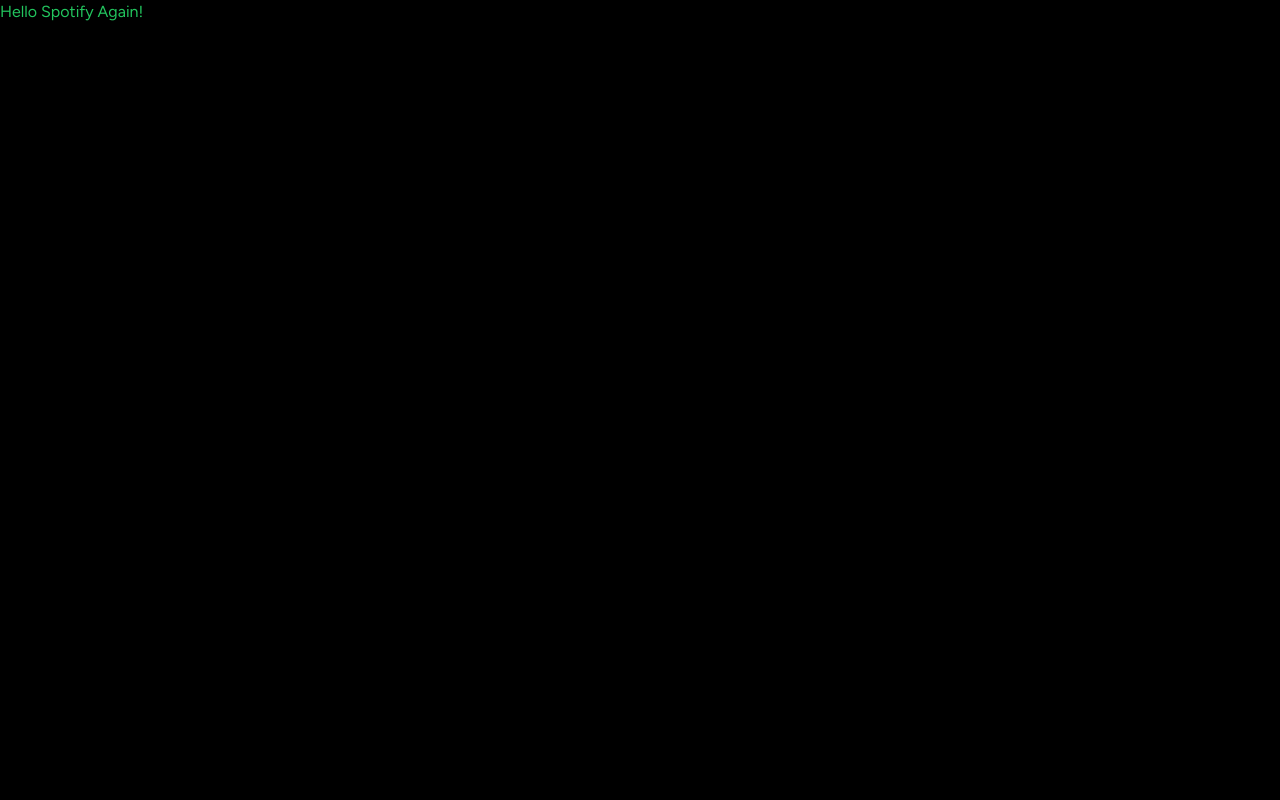
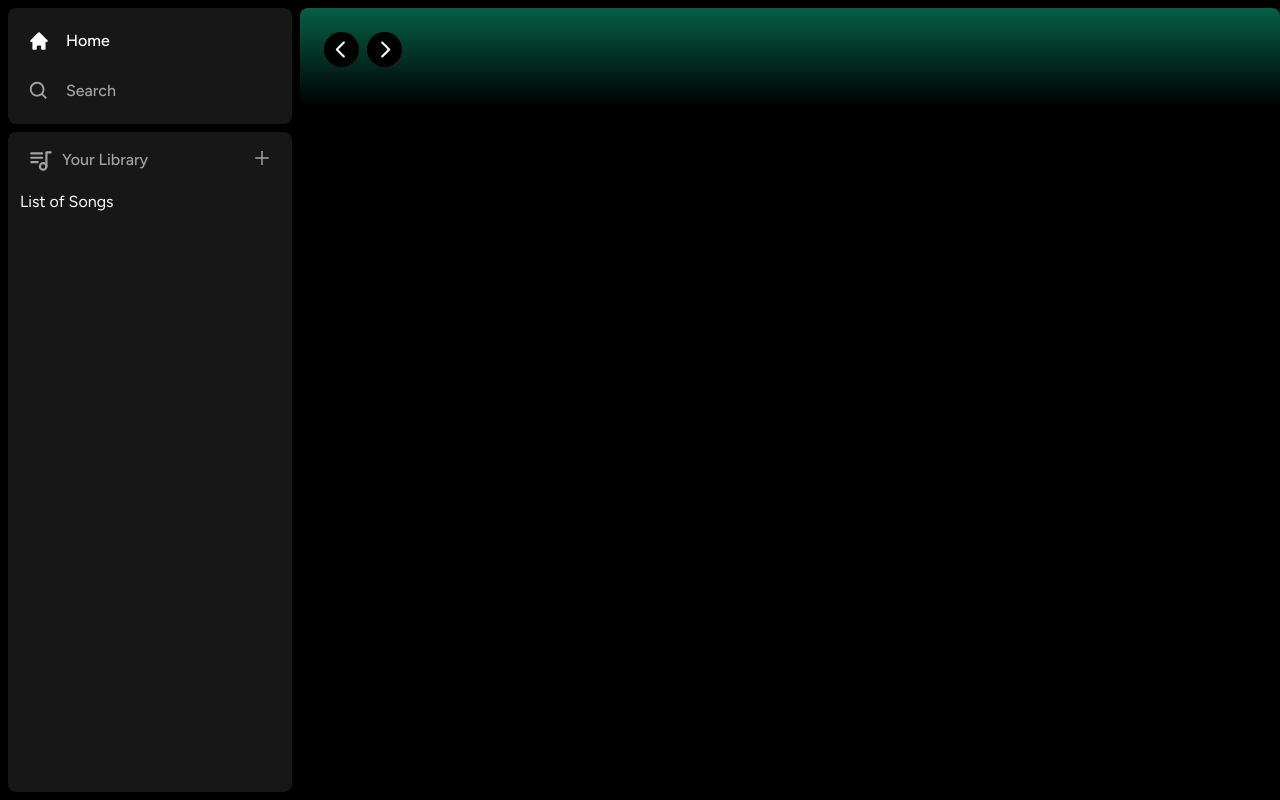
Before and after one commit to allworkdone/spotify-clone, a Next.js app: page / in a window 1280 px wide. Built offline with nearby package versions, Linux system fonts and the light colour scheme.

Commit message:
Spotify-clone: Layout implimentation Part-1 Implimented some icons like home and search for both Mobile and Desktop View Implimented some Shades Implimented side bar

```diff
--- a/app/(site)/page.tsx
+++ b/app/(site)/page.tsx
@@ -1,8 +1,19 @@
+import Header from "../components/Header"
+
 
 export default function Home() {
   return (
-    <div className="text-green-500">
-      Hello Spotify Again!
+    <div
+      className="text-neutral-900
+        rounded-lg
+        h-full
+        w-full
+        overflow-hidden
+        overflow-y-auto
+        ">
+          <Header>
+          </Header>
+
     </div>
   )
 }
--- /dev/null
+++ b/app/components/Box.tsx
@@ -0,0 +1,26 @@
+import { twMerge } from "tailwind-merge";
+
+interface BoxProps {
+    children: React.ReactNode;
+    className?: string;
+}
+
+const Box: React.FC<BoxProps> = ({
+    children,
+    className
+}) => {
+    return (
+        <div
+            className={twMerge(`
+                bg-neutral-900
+                rounded-lg
+                h-fit
+                w-full
+            `,className)}
+        >
+            {children}
+        </div>
+     );
+}
+
+export default Box;
--- /dev/null
+++ b/app/components/Header.tsx
@@ -0,0 +1,92 @@
+"use client";
+
+import { useRouter } from "next/navigation";
+import { twMerge } from "tailwind-merge";
+import { RxCaretLeft, RxCaretRight } from "react-icons/rx";
+import { HiHome } from "react-icons/hi";
+import { BiSearch } from "react-icons/bi";
+
+interface HeaderProps {
+    children: React.ReactNode;
+    className?: string;
+}
+
+const Header: React.FC<HeaderProps> = ({ children, className }) => {
+    const router = useRouter();
+
+    const handleLogout = () => {
+        // Handle logout in the future
+    };
+    return (
+        <div
+            className={twMerge(
+                `
+                    h-fit
+                    bg-gradient-to-b
+                    from-emerald-800
+                    p-6
+
+                `,
+                className
+            )}
+        >
+            <div
+                className="
+                w-full
+                mb-4
+                flex
+                items-center
+                justify-between
+                "
+            >
+                <div
+                    className="
+                    hidden
+                    md:flex
+                    gap-x-2
+                    items-center"
+                >
+                    <button
+                        onClick={() => router.back()}
+                        className="
+                            rounded-full
+                            bg-black
+                            flex
+                            items-center
+                            justify-center
+                            hover:opacity-75
+                            transition"
+                    >
+                        <RxCaretLeft className="text-white" size={35} />
+                    </button>
+                    <button
+                        onClick={() => router.forward()}
+                        className="
+                            rounded-full
+                            bg-black
+                            flex
+                            items-center
+                            justify-center
+                            hover:opacity-75
+                            transition
+                        "
+                    >
+                        <RxCaretRight className="text-white" size={35} />
+                    </button>
+                </div>
+
+                <div className="flex md:hidden gap-x-2 items-center">
+                    <button className="rounded-full p-2 bg-white items-center justify-center hover:opacity-75 transition">
+                        <HiHome className="text-black" size={20} />
+                    </button>
+
+                    <button className="rounded-full p-2 bg-white items-center justify-center hover:opacity-75 transition">
+                        <BiSearch className="text-black" size={20} />
+                    </button>
+                </div>
+            </div>
+        </div>
+    );
+};
+
+export default Header;
--- /dev/null
+++ b/app/components/Library.tsx
@@ -0,0 +1,60 @@
+"use client"
+import {TbPlaylist} from "react-icons/tb"
+import { AiOutlinePlus } from "react-icons/ai"
+
+
+const Library = () => {
+    const onClick = () => {
+        //Handle Upload Later
+    };
+
+    return (
+        <div className="flex flex-col">
+            <div
+                className="
+                    flex
+                    item-center
+                    justify-between
+                    px-5
+                    pt-4
+                ">
+
+                <div className="
+                    inline-flex
+                    item-center
+                    gap-x-2
+                    "
+                >
+                    <TbPlaylist className="text-neutral-400" size={26} />
+                    <p className="
+                        text-neutral-400
+                        font-medium
+                        text-md
+                        ">
+                        Your Library
+                    </p>
+                </div>
+                <AiOutlinePlus
+                    onClick={onClick}
+                    size={20}
+                    className="text-neutral-400
+                        cursor-pointer
+                        hover:text-white
+                        transition
+                    "
+                />
+            </div>
+            <div className="
+                flex
+                flex-col
+                gap-y-2
+                mt-4
+                px-3
+            ">
+                List of Songs
+            </div>
+        </div>
+     );
+}
+
+export default Library;
--- /dev/null
+++ b/app/components/Sidebar.tsx
@@ -0,0 +1,76 @@
+"use client";
+
+import { usePathname } from "next/navigation";
+import { useMemo } from "react";
+import { HiHome } from "react-icons/hi";
+import { BiSearch } from "react-icons/bi";
+import Box from "./Box";
+import SidebarItem from "./SidebarItem";
+import Library from "./Library";
+
+interface SidebarProps {
+    children: React.ReactNode;
+}
+
+const Sidebar: React.FC<SidebarProps> = ({
+    children
+}) => {
+    const pathname = usePathname();
+
+    const routes = useMemo(() => [
+        {
+            icon: HiHome,
+            label: 'Home',
+            active: pathname !== '/search',
+            href: '/',
+        },
+        {
+            icon: BiSearch,
+            label: 'Search',
+            active: pathname === '/search',
+            href: '/search',
+        }
+    ],[]);
+
+    return (
+        <div className="flex h-full">
+            <div
+            className="
+            hidden
+            md:flex
+            flex-col
+            gap-y-2
+            bg-black
+            h-full
+            w-[300px]
+            p-2
+            "
+            >
+                <Box>
+                    <div
+                        className="
+                        flex
+                        flex-col
+                        gap-y-4
+                        px-5
+                        py-4
+                    ">
+                        {routes.map((item) => (
+                            <SidebarItem key={item.label}
+                            {...item}
+                        />
+                        ))}
+                    </div>
+                </Box>
+                <Box className="overflow-y-auto h-full">
+                    <Library/>
+                </Box>
+            </div>
+            <main className="h-full flex-1 overflow-y-auto py-2">
+                {children}
+            </main>
+        </div>
+    );
+}
+
+export default Sidebar;
--- /dev/null
+++ b/app/components/SidebarItem.tsx
@@ -0,0 +1,46 @@
+import Link from "next/link";
+import { IconType } from "react-icons";
+import {twMerge} from "tailwind-merge";
+
+
+interface SidebarItemProps {
+    icon: IconType;
+    label: string;
+    active?: boolean;
+    href: string;
+}
+
+const SidebarItem: React.FC<SidebarItemProps> = ({
+    icon: Icon,
+    label,
+    active,
+    href
+}) => {
+    return (
+        <Link
+            href={href}
+            className={twMerge(`
+                flex
+                flex-row
+                h-auto
+                items-center
+                w-full
+                gap-x-4
+                text-md
+                font-medium
+                cursor-pointer
+                hover:text-white
+                transition
+                text-neutral-400
+                py-1
+            `,
+                active && "text-white"
+            )}
+            >
+            <Icon size={26} />
+            <p className="truncate w-full">{label}</p>
+        </Link>
+     );
+}
+
+export default SidebarItem;
--- a/app/layout.tsx
+++ b/app/layout.tsx
@@ -1,6 +1,7 @@
 import './globals.css'
 import type { Metadata } from 'next'
 import { Figtree } from 'next/font/google'
+import Sidebar from './components/Sidebar'
 
 const font = Figtree({ subsets: ['latin'] })
 
@@ -16,7 +17,11 @@
 }) {
   return (
     <html lang="en">
-      <body className={font.className}>{children}</body>
+      <body className={font.className}>
+        <Sidebar>
+          {children}
+        </Sidebar>
+      </body>
     </html>
   )
 }
--- a/package.json
+++ b/package.json
@@ -19,6 +19,8 @@
     "postcss": "8.4.28",
     "react": "18.2.0",
     "react-dom": "18.2.0",
+    "react-icons": "^4.10.1",
+    "tailwind-merge": "^1.14.0",
     "tailwindcss": "3.3.3",
     "typescript": "5.1.6"
   }
```
Also changed, not shown: 1 other file (tests, documents, lock files or other folders).
